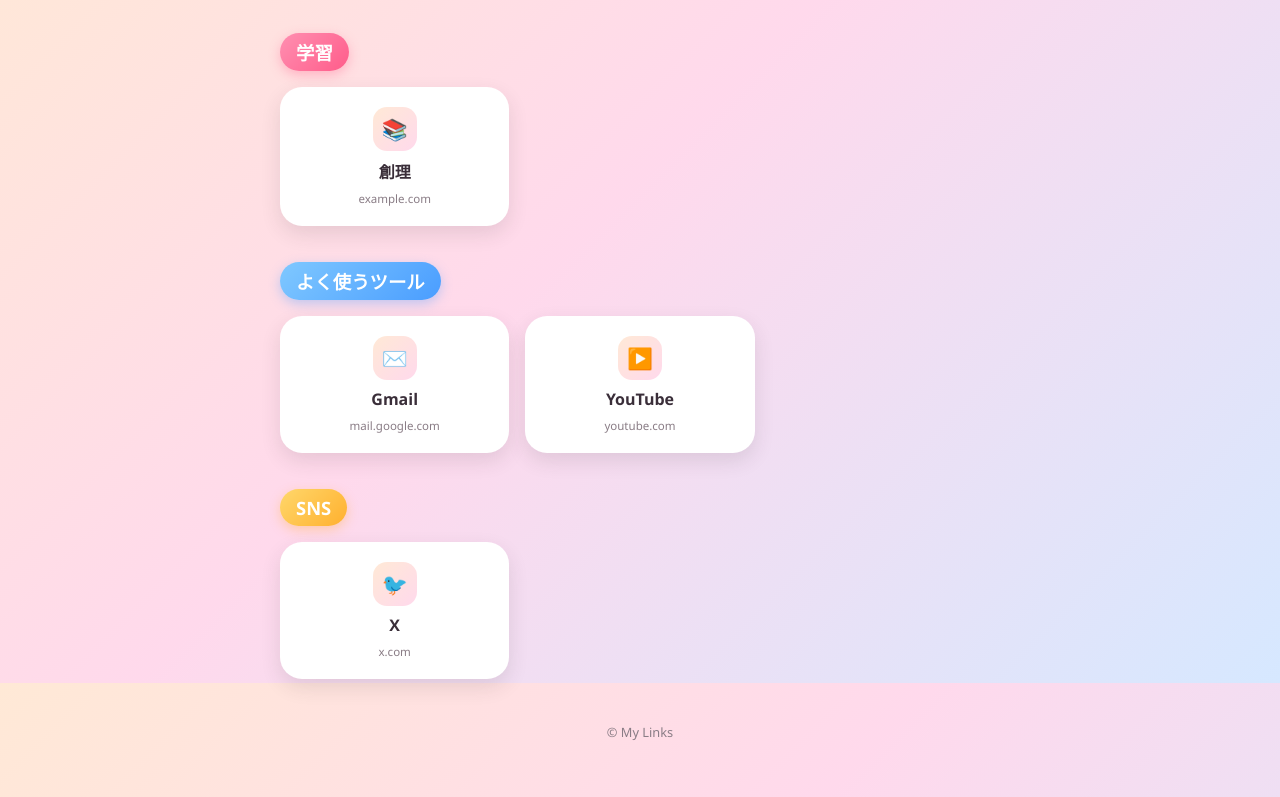
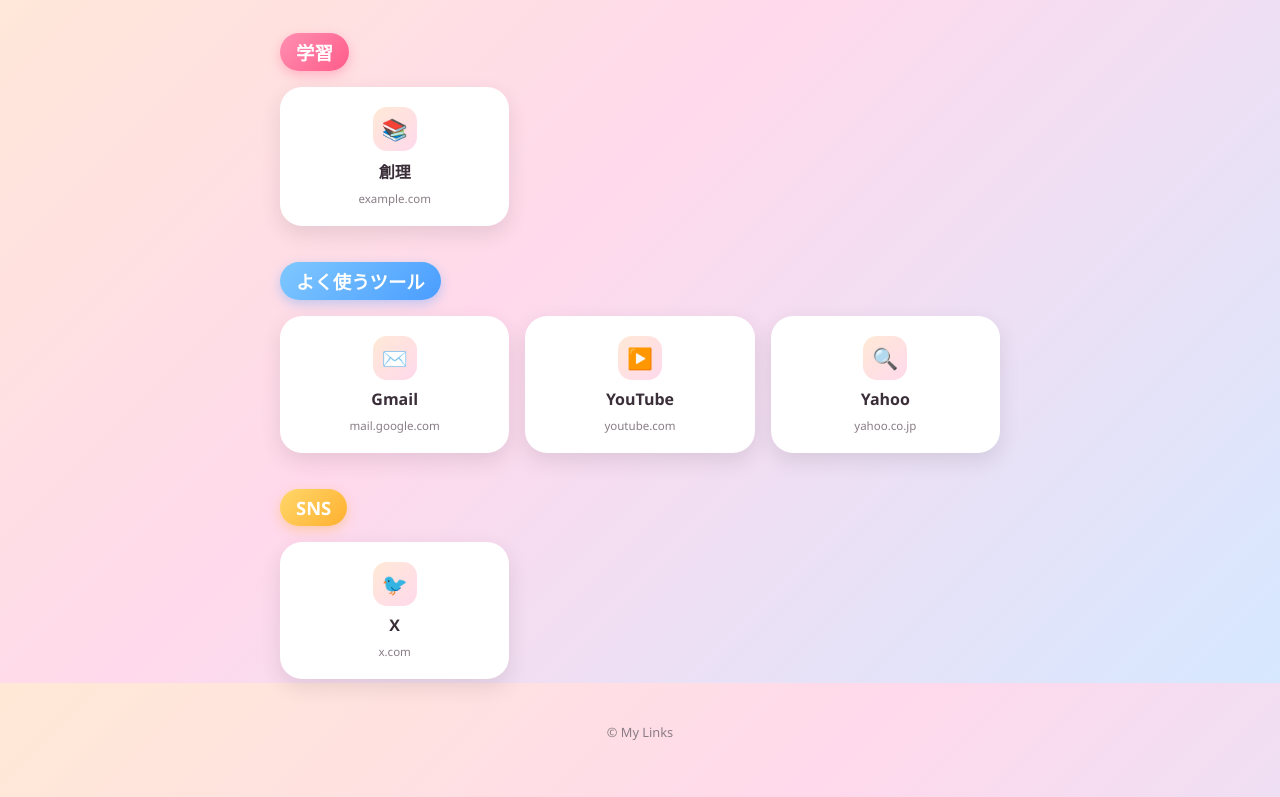
Before and after one commit to AzukiDainaGon/link-collection, a plain HTML site: page index.html in a window 1280 px wide. Shown: the part 117-914 px from the top of the page. Drawn offline with Linux system fonts and the light colour scheme.

Commit message:
ヤフーを追加

```diff
--- a/index.html
+++ b/index.html
@@ -166,6 +166,11 @@
           YouTube
           <span class="host">youtube.com</span>
         </a>
+        <a class="card" href="https://www.yahoo.co.jp/" target="_blank" rel="noopener">
+          <span class="icon">🔍</span>
+          Yahoo
+          <span class="host">yahoo.co.jp</span>
+        </a>
       </div>
     </section>
 
```
